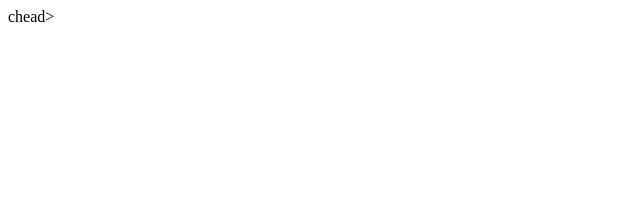
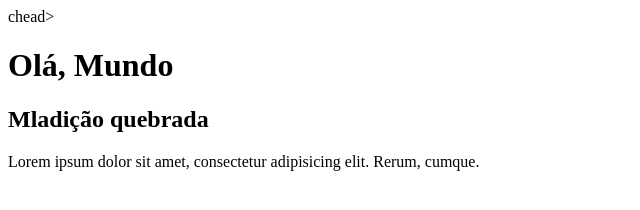
Before and after one commit to luanzitox/teste, a plain HTML site: page index.html in a window 1280 px wide. Shown: the whole page, without its empty margins (0-640 px from the left). Drawn offline with Linux system fonts and the light colour scheme.

Commit message:
Incluindo um paragrafo

```diff
--- a/index.html
+++ b/index.html
@@ -6,6 +6,9 @@ chead>
 <title>Aula GitHub</title>
 </head>
 <body>
+    <h1>Olá, Mundo</h1>
+    <h2>Mladição quebrada</h2>
+    <p>Lorem ipsum dolor sit amet, consectetur adipisicing elit. Rerum, cumque.</p>
 
 </body>
 </html>
```
